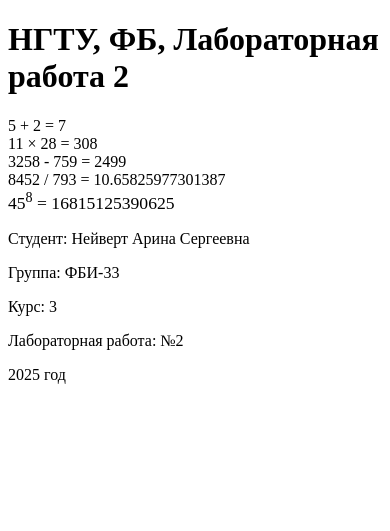
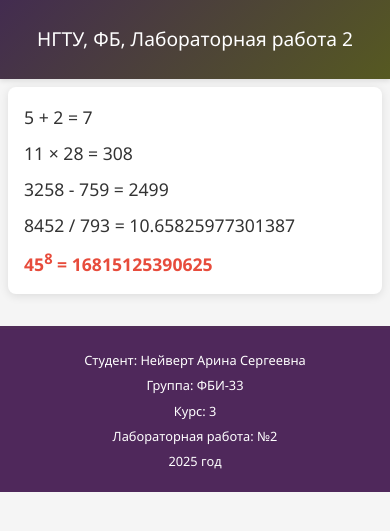
Before and after one commit to AriNeyvert/web-back-labs, a Flask app: page /lab2/example in a window 390 px wide. Shown: the top 531 px of the page. Run offline with Flask 3, Linux system fonts and the light colour scheme.

Commit message:
Подключение стилей

```diff
--- /dev/null
+++ b/static/main.css
@@ -0,0 +1,101 @@
+/* Основные стили страницы */
+body {
+    font-family: 'Segoe UI', Tahoma, Geneva, Verdana, sans-serif;
+    line-height: 1.6;
+    margin: 0;
+    padding: 0;
+    background-color: #f5f5f5;
+    color: #333;
+}
+
+/* Шапка */
+header {
+    background: linear-gradient(135deg, #432c50, #565921);
+    color: white;
+    padding: 1.5rem 0;
+    text-align: center;
+    box-shadow: 0 2px 5px rgba(0,0,0,0.1);
+}
+
+header h1 {
+    margin: 0;
+    font-size: 1.8rem;
+    font-weight: 300;
+}
+
+/* Основное содержимое */
+main {
+    max-width: 800px;
+    margin: 2rem auto;
+    padding: 2rem;
+    background: white;
+    border-radius: 8px;
+    box-shadow: 0 2px 10px rgba(0,0,0,0.1);
+}
+
+main br {
+    margin-bottom: 0.5rem;
+    display: block;
+    content: "";
+}
+
+/* Стиль для примера с возведением в степень */
+.exponent {
+    font-weight: bold;
+    color: #e74c3c;
+}
+
+/* Подвал */
+footer {
+    background: #4f285b;
+    color: white;
+    text-align: center;
+    padding: 1.5rem 0;
+    margin-top: 2rem;
+}
+
+footer p {
+    margin: 0.3rem 0;
+    font-size: 0.9rem;
+}
+
+/* Адаптивность для мобильных устройств */
+@media (max-width: 768px) {
+    header h1 {
+        font-size: 1.4rem;
+        padding: 0 1rem;
+    }
+
+    main {
+        margin: 1rem;
+        padding: 1.5rem;
+    }
+
+    footer {
+        padding: 1rem;
+    }
+}
+
+@media (max-width: 480px) {
+    header h1 {
+        font-size: 1.2rem;
+    }
+
+    main {
+        margin: 0.5rem;
+        padding: 1rem;
+    }
+
+    footer p {
+        font-size: 0.8rem;
+    }
+}
+
+/* Дополнительные стили для улучшения читаемости */
+main {
+    font-size: 1.1rem;
+}
+
+footer {
+    border-top: 3px solid #502c58;
+}
--- a/templates/example.html
+++ b/templates/example.html
@@ -3,16 +3,8 @@
 <head>
     <meta charset="UTF-8">
     <meta name="viewport" content="width=device-width, initial-scale=1.0">
-    <title>Лабораторная работа {{ lab_number }}</title>
-    <style>
-        .exponent {
-            font-size: 1.1em;
-        }
-        .exponent sup {
-            font-size: 0.8em;
-            vertical-align: super;
-        }
-    </style>
+    <title>Нейверт Арина. Лабораторная работа 2</title>
+    <link rel="stylesheet" href="{{ url_for('static', filename='main.css') }}">
 </head>
 <body>
     <header>
```
